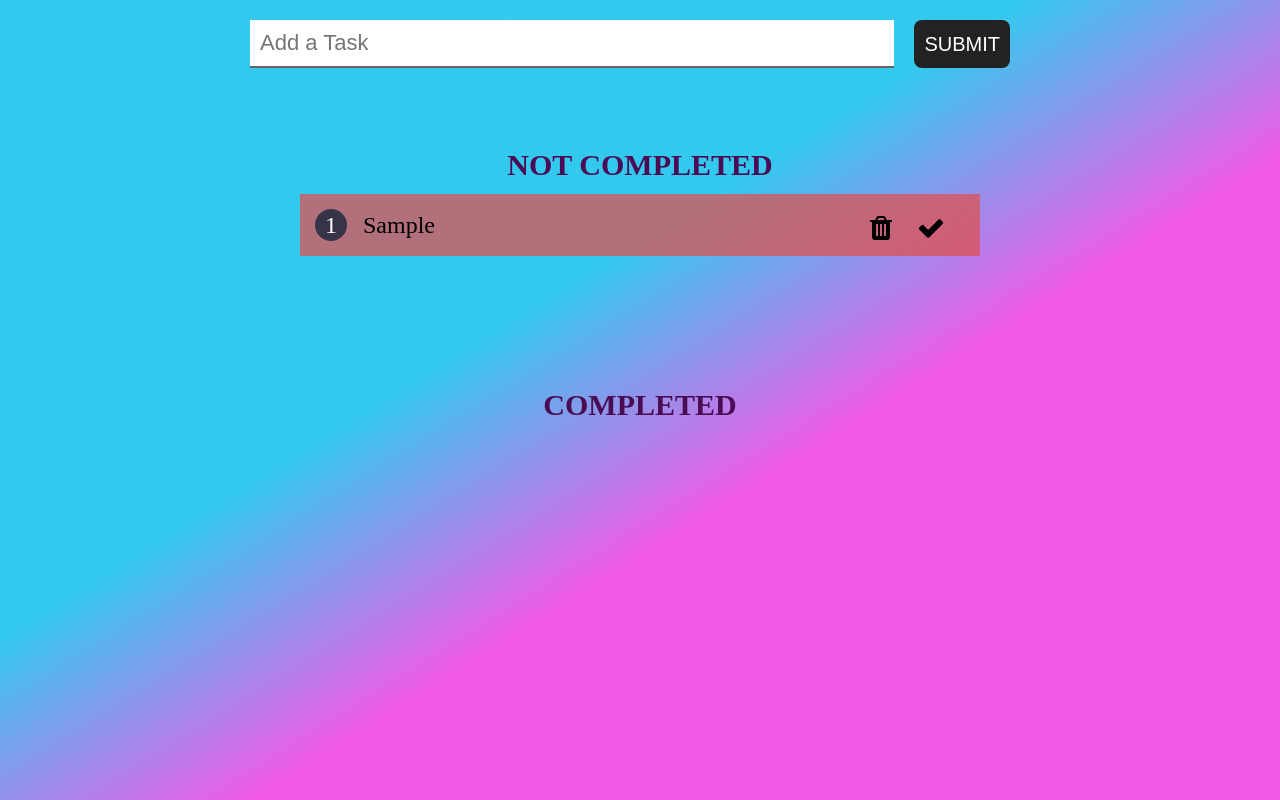
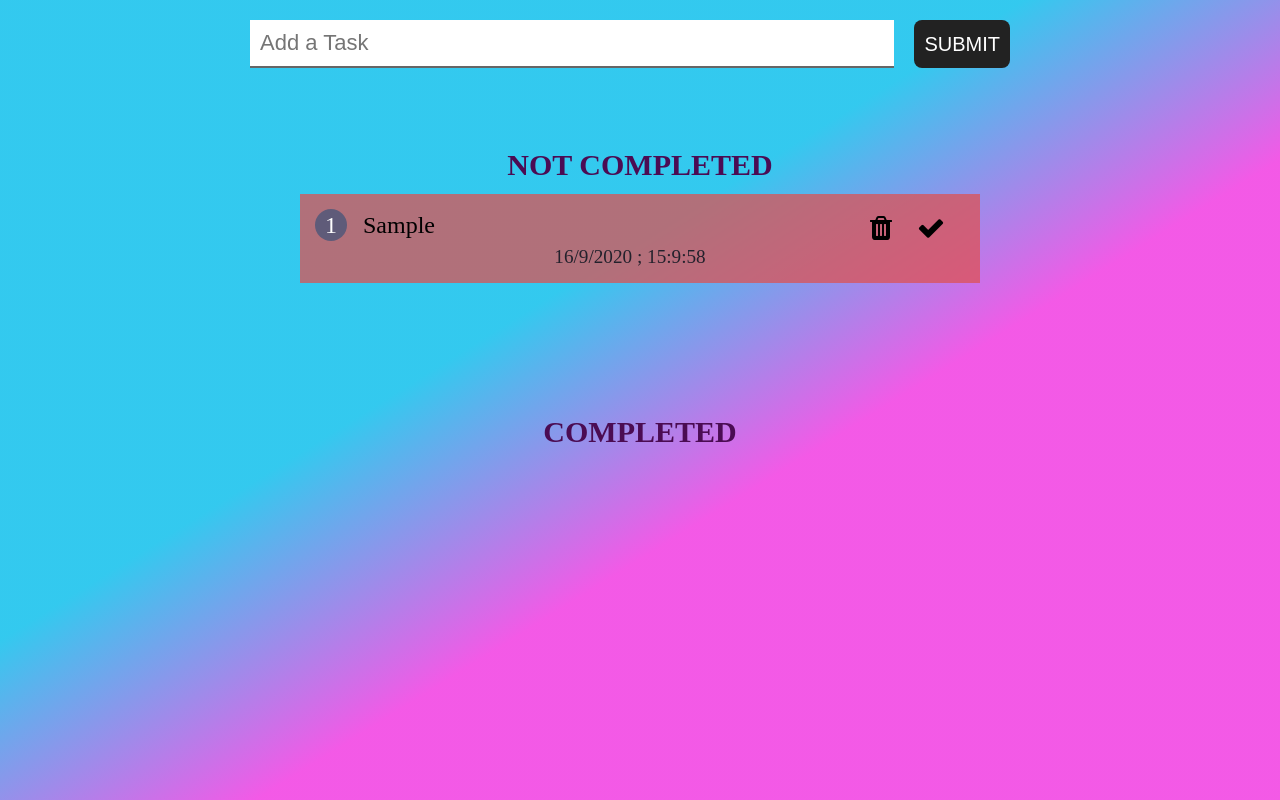
Before and after one commit to Asmaa-256-dev/ToDo-List-App-, a plain HTML site: page index.html in a window 1280 px wide. Both pictures are taken after typing "Sample" into the empty fields and a click on the button "SUBMIT". Drawn offline with Linux system fonts and the light colour scheme.

Commit message:
dateTime update

```diff
--- a/app.js
+++ b/app.js
@@ -11,10 +11,21 @@ function addList(e) {
     const newLi =document.createElement ('li');
     const checkBtn =document.createElement ('button');
     const deleteBtn =document.createElement ('button');
+    const newDiv=document.createElement('div');
+    newDiv.setAttribute ('id' , 'new');
+    checkBtn.setAttribute('id' , 'check');
+    deleteBtn.setAttribute('id' ,'delete');
 
+    var date= new Date();
+    var d= date.getDate();
+    var m=date.getMonth()+1;
+    var y= date.getFullYear();
+    var h= date.getHours();
+    var min = date.getMinutes();
+    var s = date.getSeconds();
+    var str01= d + "/" + m + "/" + y + " ; " + h + ":" + min + ":" + s;
     checkBtn.innerHTML= '<i class= "fa fa-check"></i>';
     deleteBtn.innerHTML= '<i class= "fa fa-trash"></i>';
-
 
     if (input.value !== '') {
         newLi.textContent= input.value;
@@ -22,6 +33,8 @@ function addList(e) {
         notCompleted.appendChild(newLi);
         newLi.appendChild(checkBtn);
         newLi.appendChild(deleteBtn);
+        newLi.appendChild(newDiv);
+        newDiv.append(str01);
     }
     checkBtn.addEventListener('click' , function() {
     const parent=this.parentNode;
@@ -33,6 +46,4 @@ function addList(e) {
         const parent=this.parentNode;
         parent.remove();
         })
-
-
 }
--- a/style.css
+++ b/style.css
@@ -158,7 +158,7 @@
     }
     ol li::before {
         content: counter(My-count);
-        background: #373449;
+        background: #5f5b79;
         width: 2rem;
         height: 2rem;
         border-radius: 50%;
@@ -178,7 +178,18 @@
         line-height: 30px;
         border: none;
         cursor: pointer;
+
     }
+    li button:hover{
+        color: #49465f;
+    }
+    #new {
+        text-align: center;
+        padding: 5px  0px 0px 80px;
+        font-size: 1.2rem;
+        color: #23212c ;
+    }
+
 }
 /*----------------small devices--------*/
 @media only screen and (min-width: 1000px) {
```
